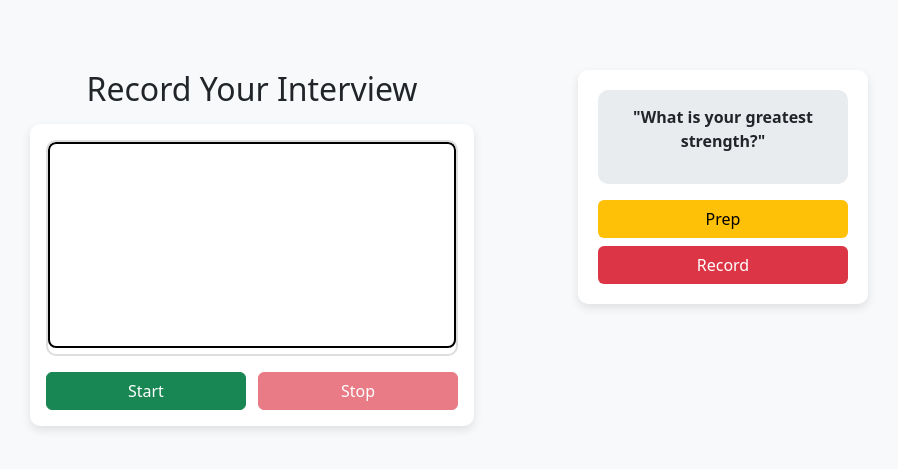
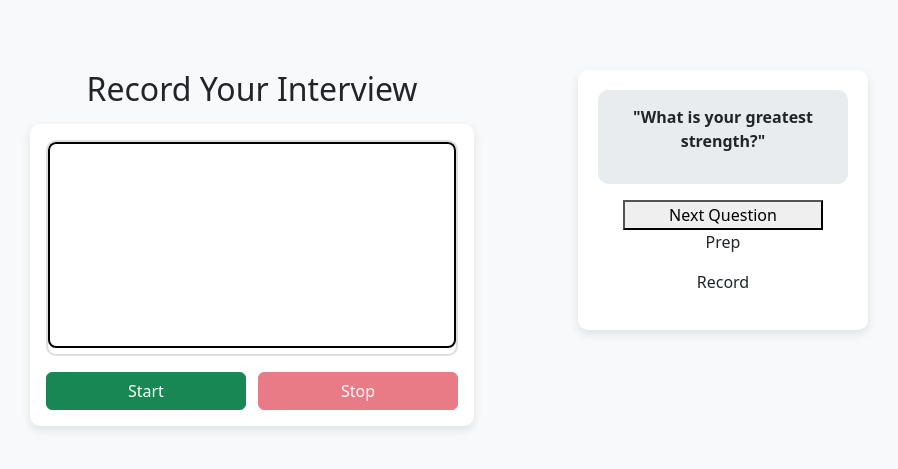
Before and after one commit to Kanav1290/ichack25, a Flask app: page / in a window 1280 px wide. Shown: the part 152-621 px from the top of the page, without its empty margins (231-1129 px from the left). Run offline with Flask 3, Linux system fonts and the light colour scheme.

Commit message:
FIXED WEBPAGE

```diff
--- a/static/script.js
+++ b/static/script.js
@@ -1,7 +1,7 @@
 const { createFFmpeg, fetchFile } = FFmpeg;  // Destructuring from FFmpeg object
 const ffmpeg = createFFmpeg({ log: true });   // Initialize FFmpeg
 
-const videoElement = document.getElementById('videoElement');
+const videoElement = document.getElementById('video');
 const questionButton = document.getElementById('questionButton');
 const questionText = document.getElementById('questionText');
 const prepTimer = document.getElementById('prepTimer');
--- a/templates/index.html
+++ b/templates/index.html
@@ -69,7 +69,7 @@
                 <h2 class="mb-3 text-center">Record Your Interview</h2>
                 <div class="interview-box p-3">
                     <div class="video-container">
-                        <video id="webcam" autoplay class="w-100"></video>
+                        <video id="video" autoplay class="w-100"></video>
                     </div>
                     <div class="mt-3 text-center">
                         <button id="start" class="btn btn-success me-2" onclick="startRecording()">Start</button>
@@ -83,10 +83,11 @@
             <div class="col-md-4 d-flex flex-column align-items-center">
                 <div class="right-panel w-100 text-center">
                     <div class="quote-box mb-3">
-                        <p>"What is your greatest strength?"</p>
+                        <p id="questionText">"What is your greatest strength?"</p>
                     </div>
-                    <button class="btn btn-prep w-100 mb-2">Prep</button>
-                    <button class="btn btn-record w-100">Record</button>
+                    <button id="questionButton">Next Question</button>
+                    <p id="prepTimer">Prep</p>
+                    <p id="recordTimer">Record</p>
                 </div>
             </div>
 
```
